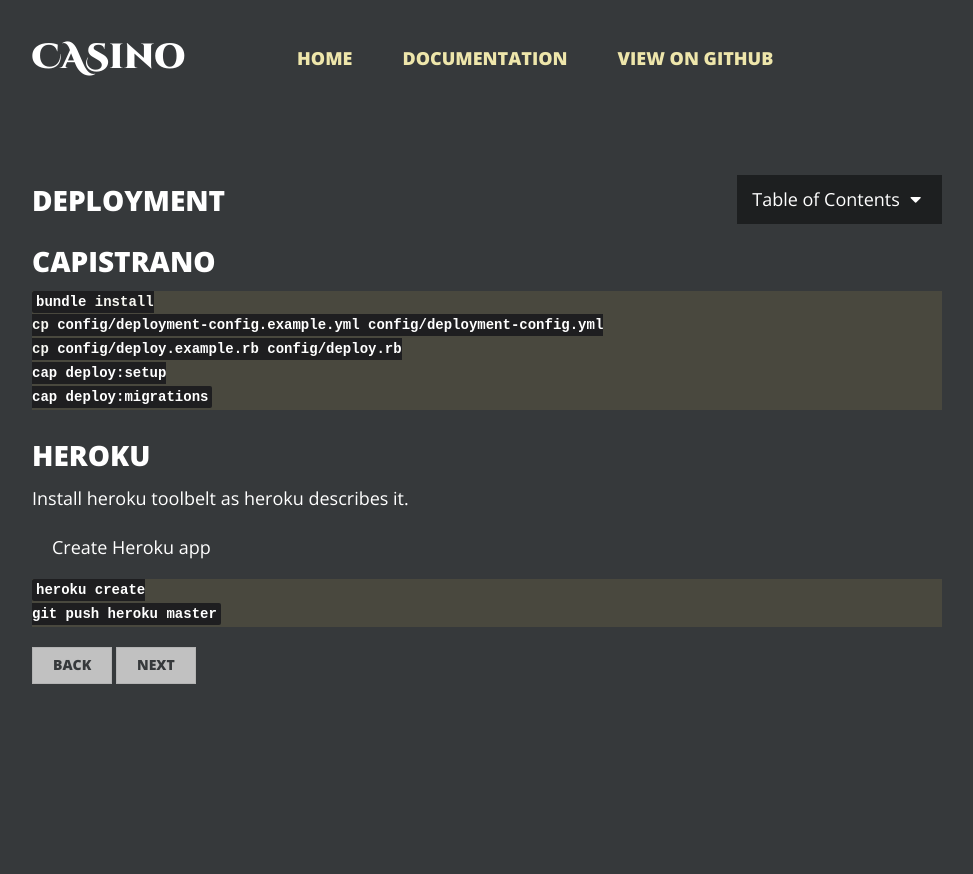
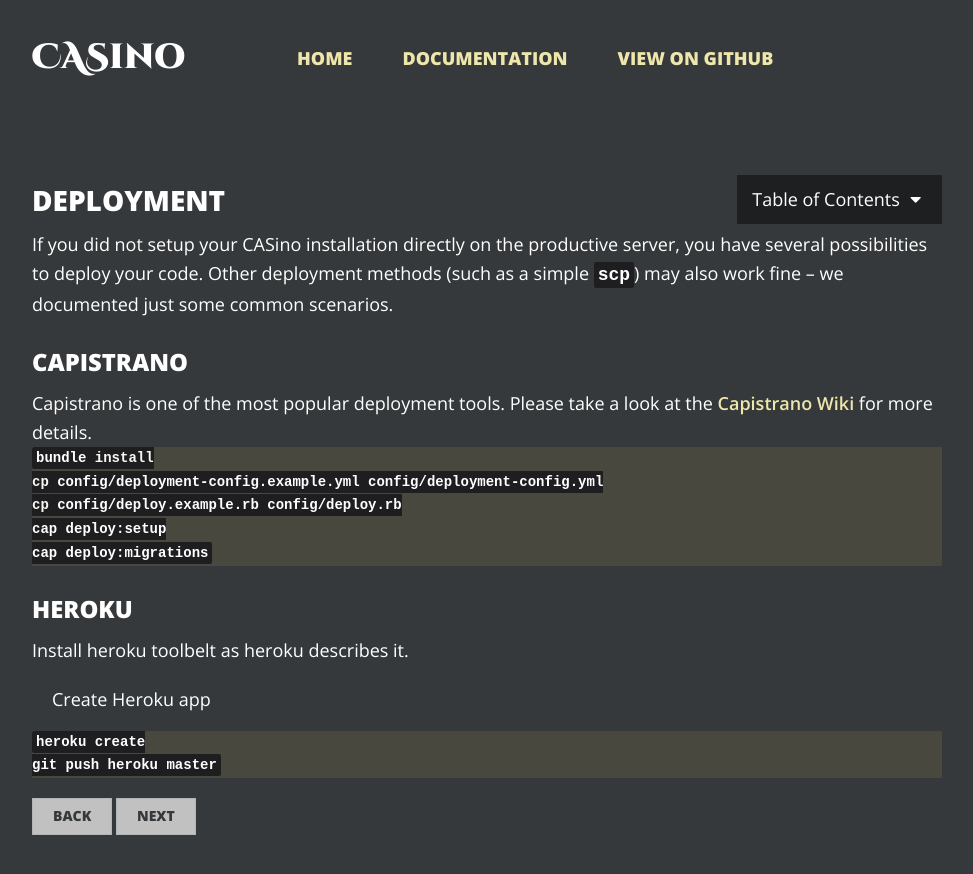
Before and after one commit to rbCAS/rbcas.github.com, a Jekyll site: the page built from docs/deployment/index.md, in a window 1280 px wide. Shown: the top 874 px of the page, without its empty margins (153-1126 px from the left). Built offline with Jekyll 4.4.1, drawn with Linux system fonts in a browser that asks for light colours.

Commit message:
Deployment documentation

```diff
--- a/docs/deployment/index.md
+++ b/docs/deployment/index.md
@@ -5,7 +5,11 @@ prev_section: customization
 next_section: client-integration
 ---
 
-# Capistrano
+If you did not setup your CASino installation directly on the productive server, you have several possibilities to deploy your code. Other deployment methods (such as a simple `scp`) may also work fine – we documented just some common scenarios.
+
+## Capistrano
+
+Capistrano is one of the most popular deployment tools. Please take a look at the [Capistrano Wiki](https://github.com/capistrano/capistrano/wiki) for more details.
 
 {% highlight bash %}
 bundle install
@@ -15,7 +19,7 @@ cap deploy:setup
 cap deploy:migrations
 {% endhighlight %}
 
-# Heroku
+## Heroku
 
 Install heroku toolbelt as heroku describes it.
 
```
